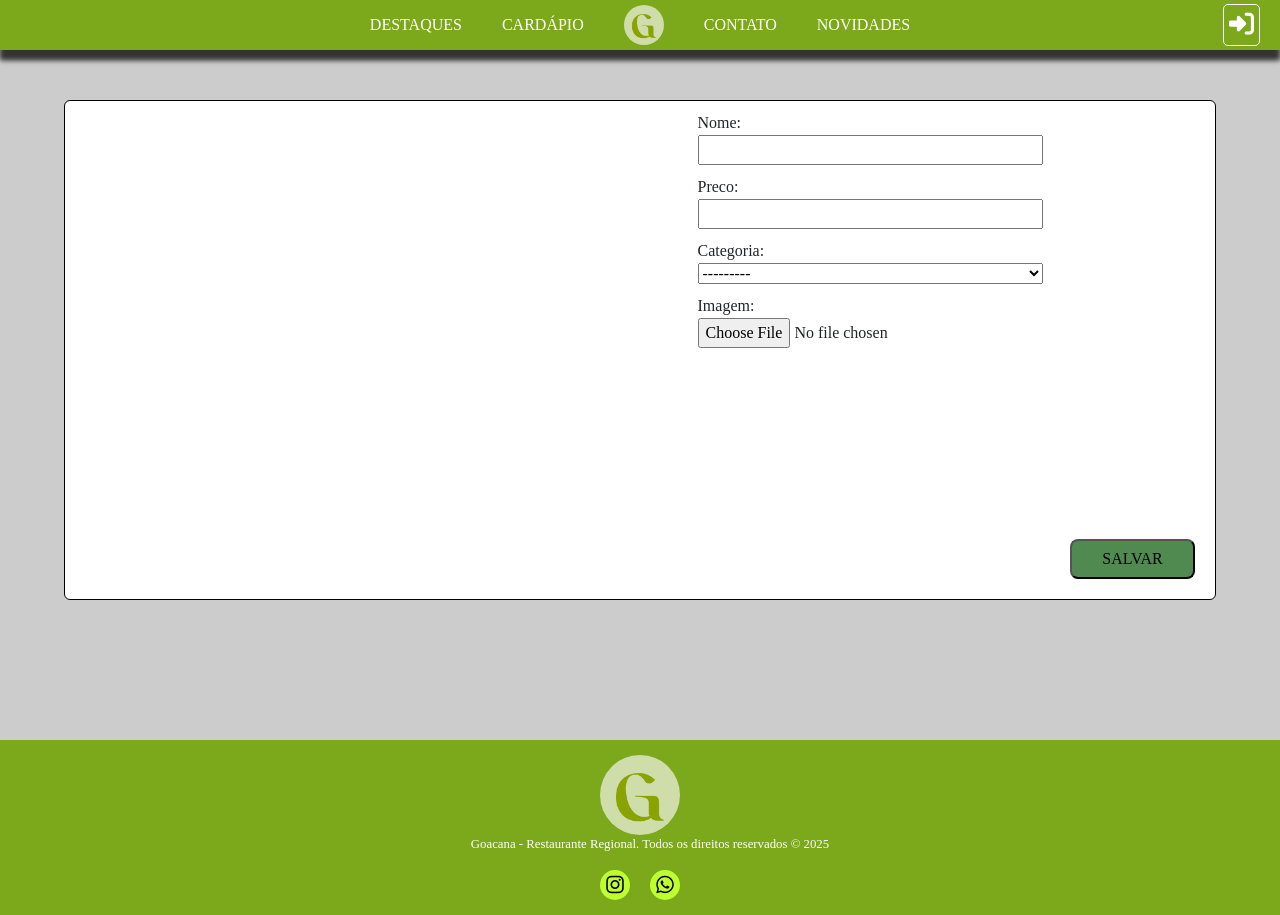
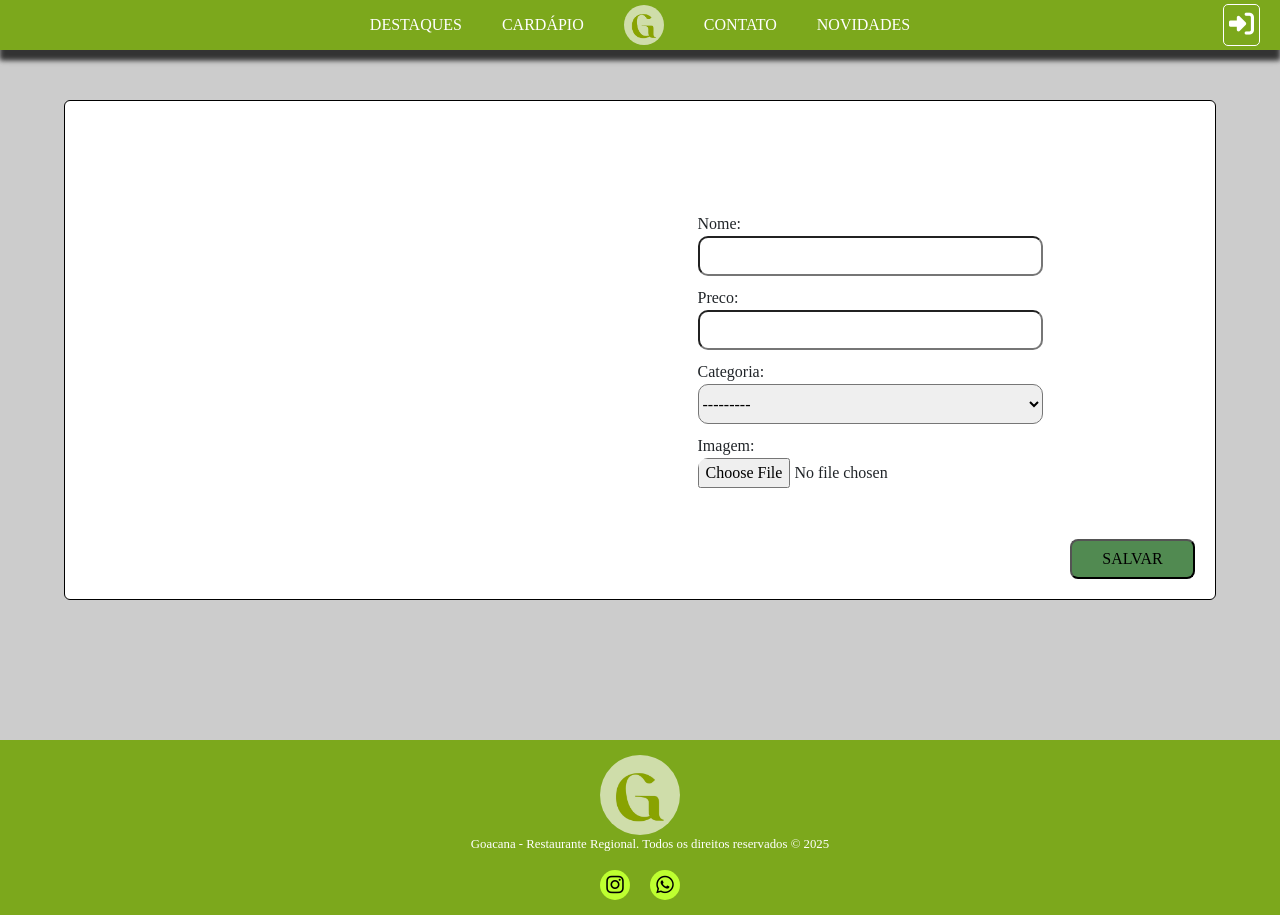
Before and after one commit to EmanuelFelixX/Goacana, a Django app: page /add_prato/ in a window 1280 px wide. Run offline with Django 5.2, Linux system fonts and the light colour scheme; data comes from the database, SQL or seed files in the repository; both versions use the stored data as it was after the commit; some libraries are stand-ins or nearby versions; some web fonts are replaced.

Commit message:
Somente alguns ajustes

```diff
--- a/core/static/CSS/add_prato.css
+++ b/core/static/CSS/add_prato.css
@@ -13,9 +13,16 @@ body {
     height: 500px;
     background-color: white;
     border: 1px solid black;
+    display: flex;
+    justify-content: center;
 
     form {
         display: flex;
+
+        input, select {
+            height: 40px;
+            border-radius: 10px;
+        }
     }
 
     .photo-side {
--- a/core/static/CSS/editordecadarpio2.css
+++ b/core/static/CSS/editordecadarpio2.css
@@ -13,7 +13,8 @@
 }
 
 .vheight {
-    min-height: 80vh;
+    min-height: 85
+    vh;
     display: flex;
     flex-direction: column;
     align-items: center;
```
Also changed, not shown: db.sqlite3.
